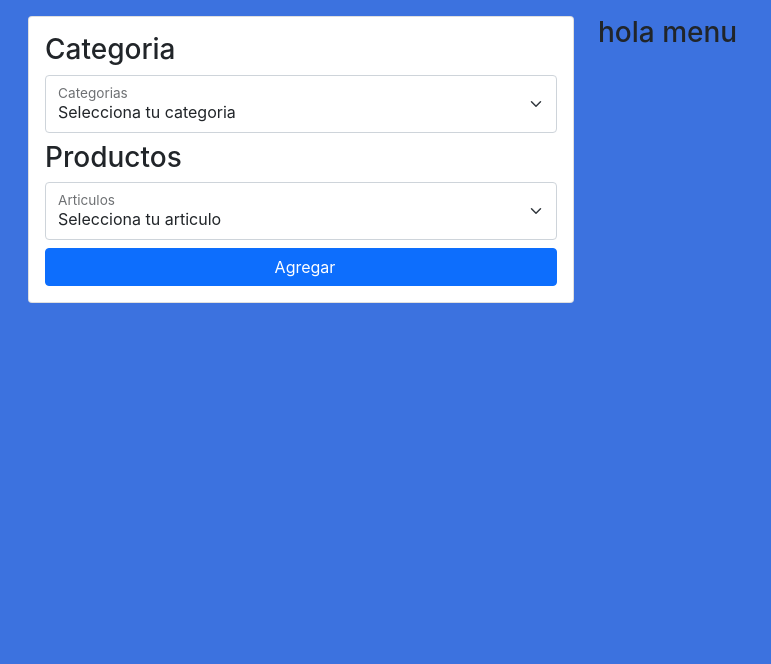
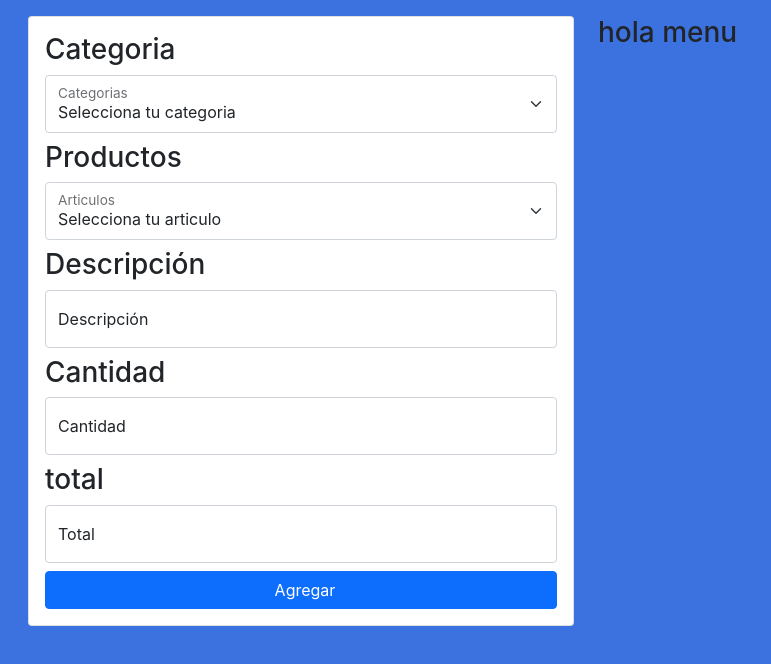
Before and after one commit to emanuelhardwell/select-dinamico-reactjs, a React (Create React App) app: page / in a window 1280 px wide. Shown: the top 664 px of the page, without its empty margins (0-771 px from the left). Built offline with nearby package versions, Linux system fonts and the light colour scheme.

Commit message:
Se agregaron mas objetos

```diff
--- a/src/components/SelectScreen.js
+++ b/src/components/SelectScreen.js
@@ -4,41 +4,111 @@ import Swal from "sweetalert2";
 const informacion = [
   {
     categorias: {
-      id: 1,
+      id: 0,
       nombre: "preliminares",
     },
     articulos: [
-      { nombreArticulo: "castillo k armado con 4 varillas", unidad: "ml" },
-      { nombreArticulo: "castillo k2 armado con 4 varillas ", unidad: "ml" },
-      { nombreArticulo: "castillo k3 armado con 6 varillas", unidad: "ml" },
-      { nombreArticulo: "columna de 30cm de diametro", unidad: "ml" },
-      { nombreArticulo: "muro de tabicon de 14cm de espesor", unidad: "m2" },
-      { nombreArticulo: "dala armada con 4 varillas", unidad: "ml" },
       {
-        nombreArticulo: "cadena de cerramiento armada con 6 varillas",
+        nombre: "suministro y colocacion de letrero",
+        unidad: "pza",
+        precio: 3500,
+      },
+      {
+        nombre: "trazo y nivelacion de terreno en estructuras",
+        unidad: "m2",
+        precio: 9,
+      },
+      { nombre: "otro", unidad: "pza", precio: 0 },
+    ],
+  },
+  {
+    categorias: {
+      id: 1,
+      nombre: "azotea",
+    },
+    articulos: [
+      { nombre: "excavacion a cielo abierto", unidad: "m3", precio: 212 },
+      { nombre: "retiro de material de excavacion", unidad: "m3", precio: 296 },
+      {
+        nombre: "plantilla de concreto hecho en obra",
+        unidad: "m2",
+        precio: 165,
+      },
+      { nombre: "zapata corrida de concreto", unidad: "m2", precio: 854 },
+      { nombre: "zapata aislada de concreto", unidad: "pza", precio: 1460 },
+      { nombre: "contratrabe de concreto", unidad: "ml", precio: 567 },
+      { nombre: "trabe de liga de concreto", unidad: "ml", precio: 567 },
+      { nombre: "dado armado con 8 varillas", unidad: "ml", precio: 2084 },
+      { nombre: "castillo k armado con 4 varillas", unidad: "ml", precio: 292 },
+      {
+        nombre: "castillo k2 armado con 4 varillas",
         unidad: "ml",
+        precio: 405,
       },
-      { nombreArticulo: "trabe armada armada con 4 varillas", unidad: "ml" },
-      { nombreArticulo: "losa de entrepiso concreto armado", unidad: "ml" },
-      { nombreArticulo: "otro", unidad: "m2" },
+      {
+        nombre: "castillo k3 armado con 6 varillas",
+        unidad: "ml",
+        precio: 479,
+      },
+      { nombre: "muro de enrase de tabicon", unidad: "m2", precio: 501 },
+      {
+        nombre: "cadena de desplante armada con 6 varillas",
+        unidad: "ml",
+        precio: 479,
+      },
+      {
+        nombre: "relleno con material producto de excavacion",
+        unidad: "m3",
+        precio: 155,
+      },
+      {
+        nombre: "suministro y rellenado con material",
+        unidad: "m3",
+        precio: 415,
+      },
+      { nombre: "otro", unidad: "pza", precio: 0 },
     ],
   },
   {
     categorias: {
       id: 2,
-      nombre: "azotea",
+      nombre: "estructura primer nivel",
     },
     articulos: [
-      { nombreArticulo: "dala armada con 4 varillas", unidad: "ml" },
-      { nombreArticulo: "castillo k armado con 4 varillas", unidad: "ml" },
-      { nombreArticulo: "muro de tabicon de 14cm", unidad: "m2" },
+      { nombre: "castillo k armado con 4 varillas", unidad: "ml", precio: 292 },
       {
-        nombreArticulo: "cadena de cerramiento armada con 6 varillas",
+        nombre: "castillo k2 armado con 4 varillas ",
         unidad: "ml",
+        precio: 405,
       },
-      { nombreArticulo: "rotulo", unidad: "lote" },
-      { nombreArticulo: "nivelacion de losa de  azotea", unidad: "m2" },
-      { nombreArticulo: "otro", unidad: "ml" },
+      {
+        nombre: "castillo k3 armado con 6 varillas",
+        unidad: "ml",
+        precio: 479,
+      },
+      { nombre: "columna de 30cm de diametro", unidad: "ml", precio: 918 },
+      {
+        nombre: "muro de tabicon de 14cm de espesor",
+        unidad: "m2",
+        precio: 401,
+      },
+      { nombre: "dala armada con 4 varillas", unidad: "ml", precio: 373 },
+      {
+        nombre: "cadena de cerramiento armada con 6 varillas",
+        unidad: "ml",
+        precio: 415,
+      },
+      {
+        nombre: "trabe armada armada con 4 varillas",
+        unidad: "ml",
+        precio: 453,
+      },
+      {
+        nombre: "losa de entrepiso concreto armado",
+        unidad: "ml",
+        precio: 844,
+      },
+      { nombre: "otro", unidad: "m2", precio: 0 },
     ],
   },
 ];
@@ -50,6 +120,9 @@ export const SelectScreen = () => {
   const initialState = {
     categoria: "",
     articulo: "",
+    descripcion: "",
+    cantidad: "",
+    total: "",
   };
 
   const handleCargarArticulos = (e) => {
@@ -59,13 +132,13 @@ export const SelectScreen = () => {
   };
 
   const [data, setData] = useState(initialState);
-  const { categoria, articulo } = data;
+  const { categoria, articulo, descripcion, cantidad, total } = data;
 
   const handleInputChange = (e) => {
     const { name, value } = e.target;
-    let index = e.target.selectedIndex;
-    let dato = e.target.options[index].text;
-    let datoPro = e.target.options[index].getAttribute("data-key");
+    // let index = e.target.selectedIndex;
+    // let dato = e.target.options[index].text;
+    // let datoPro = e.target.options[index].getAttribute("data-key");
     // console.log(e.target);
     setData({ ...data, [name]: value });
   };
@@ -105,7 +178,7 @@ export const SelectScreen = () => {
                   >
                     <option value={-1}> Selecciona tu categoria </option>
                     {informacion.map((item, i) => (
-                      <option key={i} value={i} data-key={item.nombre}>
+                      <option key={i} value={i}>
                         {item.categorias.nombre}
                       </option>
                     ))}
@@ -126,16 +199,54 @@ export const SelectScreen = () => {
                     <option value="hola"> Selecciona tu articulo </option>
                     {articulos > -1 &&
                       informacion[articulos].articulos.map((item, i) => (
-                        <option
-                          key={i}
-                          value={item.nombreArticulo}
-                          data-key={item.nombreArticulo}
-                        >
-                          {item.nombreArticulo}
+                        <option key={i} value={item.nombre}>
+                          {item.nombre}
                         </option>
                       ))}
                   </select>
                   <label htmlFor="floatingSelect2"> Articulos </label>
+                </div>
+
+                <h3> Descripción </h3>
+                <div className="form-floating mb-2">
+                  <input
+                    type="text"
+                    className="form-control"
+                    id="floatingInput3"
+                    placeholder="a"
+                    name="descripcion"
+                    value={descripcion}
+                    onChange={handleInputChange}
+                  />
+                  <label htmlFor="floatingInput3"> Descripción </label>
+                </div>
+
+                <h3> Cantidad </h3>
+                <div className="form-floating mb-2">
+                  <input
+                    type="number"
+                    className="form-control"
+                    id="floatingInput9"
+                    placeholder="a"
+                    name="cantidad"
+                    value={cantidad}
+                    onChange={handleInputChange}
+                  />
+                  <label htmlFor="floatingInput9"> Cantidad </label>
+                </div>
+
+                <h3> total </h3>
+                <div className="form-floating mb-2">
+                  <input
+                    type="number"
+                    className="form-control"
+                    id="floatingInput1"
+                    placeholder="a"
+                    name="total"
+                    value={total}
+                    onChange={handleInputChange}
+                  />
+                  <label htmlFor="floatingInput1"> Total </label>
                 </div>
 
                 <div className="d-grid gap-2">
```
